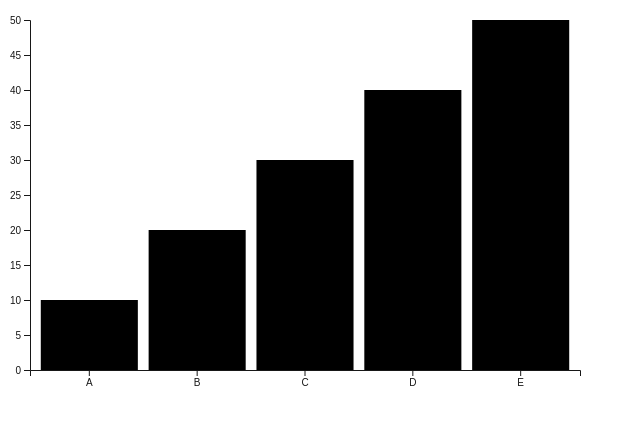
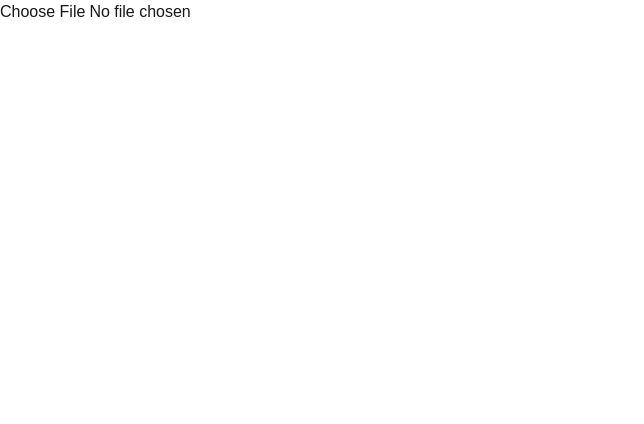
Before and after one commit to nazarenko-by/DataToCanvas, a Next.js app: page / in a window 1280 px wide. Shown: the top 424 px of the page, without its empty margins (0-644 px from the left). Built offline with nearby package versions, Linux system fonts and the light colour scheme.

Commit message:
datatoCanvas: add file upload

```diff
--- a/app/page.tsx
+++ b/app/page.tsx
@@ -1,17 +1,78 @@
-import BarChart from "@/src/components/BarChart";
+"use client";
+
+import { useMemo, useState } from "react";
+import { FileUpload } from "@src/components/FileUpload";
+import BarChart from "@src/components/BarChart";
+import { BarChartData } from "@src/lib/canvas-barchart";
+import { ParseResult } from "@src/lib/csv-parser";
 
 export default function Home() {
+	const [fileData, setFileData] = useState<ParseResult | null>(null);
+	const [error, setError] = useState<string | null>(null);
+	const [xKeys, setXKeys] = useState<string[] | null>(null);
+	const [yKeys, setYKeys] = useState<string[] | null>(null);
+	const [xActive, setXActive] = useState<string | undefined>();
+	const [yActive, setYActive] = useState<string | undefined>();
+
+	const handleParsed = (result: ParseResult) => {
+		if (!result.success) {
+			setError(result.error);
+			return;
+		}
+
+		setXActive(undefined);
+		setYActive(undefined);
+		setFileData(result);
+
+		const keys = result.headers;
+		const yKeys = keys.filter(
+			(key) => key !== "id" && (typeof result.rows[0][key] === "number" || !isNaN(Number(result.rows[0][key])))
+		);
+
+		setXKeys(keys);
+		setYKeys(yKeys);
+	};
+
+	const chartData: BarChartData[] | null = useMemo(() => {
+		if (xActive && yActive && fileData) {
+			const chartData = fileData.rows?.map((row) => ({
+				label: row[xActive] as string,
+				value: +(row[yActive] ?? 0),
+			})) as BarChartData[];
+			return chartData;
+		}
+		return null;
+	}, [xActive, yActive, fileData?.rows]);
+
 	return (
-		<BarChart
-			data={[
-				{ label: "A", value: 10 },
-				{ label: "B", value: 20 },
-				{ label: "C", value: 30 },
-				{ label: "D", value: 40 },
-				{ label: "E", value: 50 },
-			]}
-			width={600}
-			height={400}
-		/>
+		<main>
+			<FileUpload onParsed={handleParsed} />
+			{xKeys && (
+				<select value={xActive || ""} onChange={(e) => setXActive(e.target.value)}>
+					<option value="" style={{ display: "none" }}>
+						Select the X-coordinate
+					</option>
+					{xKeys.map((key) => (
+						<option key={key} value={key}>
+							{key}
+						</option>
+					))}
+				</select>
+			)}
+			{yKeys && (
+				<select value={yActive || ""} onChange={(e) => setYActive(e.target.value)}>
+					<option value="" style={{ display: "none" }}>
+						Select the Y-coordinate
+					</option>
+					{yKeys.map((key) => (
+						<option key={key} value={key}>
+							{key}
+						</option>
+					))}
+				</select>
+			)}
+			{error && <p>{error}</p>}
+			{chartData && <BarChart data={chartData} width={600} height={400} />}
+		</main>
 	);
 }
--- a/src/components/BarChart.tsx
+++ b/src/components/BarChart.tsx
@@ -4,15 +4,22 @@ import { useRef, useEffect } from "react";
 import { select, scaleBand, scaleLinear, axisBottom, axisLeft, max } from "d3";
 import { drawBarChart, BarChartData, getBarAtPoints } from "@src/lib/canvas-barchart";
 
+interface BarChartPadding {
+	top: number;
+	right: number;
+	bottom: number;
+	left: number;
+}
 interface Props {
 	data: BarChartData[];
 	width: number;
 	height: number;
+	padding?: BarChartPadding;
 }
 
-const padding = { top: 20, right: 20, bottom: 30, left: 30 };
+const PADDING = { top: 20, right: 20, bottom: 30, left: 30 };
 
-const BarChart = ({ data, width, height }: Props) => {
+const BarChart = ({ data, width, height, padding = PADDING }: Props) => {
 	const canvasRef = useRef<HTMLCanvasElement>(null);
 	const svgContentRef = useRef<SVGSVGElement>(null);
 
--- /dev/null
+++ b/src/components/FileUpload.tsx
@@ -0,0 +1,27 @@
+"use client";
+
+import { useRef } from "react";
+import { parseCSV, ParseResult } from "@src/lib/csv-parser";
+
+interface Props {
+	onParsed: (result: ParseResult) => void;
+}
+
+export function FileUpload({ onParsed }: Props) {
+	const inputRef = useRef<HTMLInputElement>(null);
+
+	const handleChange = (e: React.ChangeEvent<HTMLInputElement>) => {
+		const file = e.target.files?.[0];
+		if (!file) return;
+
+		const reader = new FileReader();
+		reader.onload = (event) => {
+			const text = event.target?.result;
+			if (typeof text !== "string") return;
+			onParsed(parseCSV(text));
+		};
+		reader.readAsText(file);
+	};
+
+	return <input ref={inputRef} type="file" accept=".csv" onChange={handleChange} />;
+}
--- a/src/lib/csv-parser.ts
+++ b/src/lib/csv-parser.ts
@@ -1,8 +1,10 @@
 export type CsvRow = Record<string, string | null>;
 
-export type ParseResult = { success: true; rows: CsvRow[]; headers: string[] } | { success: false; error: string };
+export type ParseResult =
+	| { success: true; rows: CsvRow[]; headers: string[] }
+	| { success: false; error: string; rows?: CsvRow[] };
 
-export function parseCSV(csvText: string): ParseResult {
+export const parseCSV = (csvText: string): ParseResult => {
 	if (!csvText) return { success: false, error: "Empty string" };
 	const regex = /,(?=(?:(?:[^"]*"){2})*[^"]*$)/;
 
@@ -26,4 +28,4 @@ export function parseCSV(csvText: string): ParseResult {
 		);
 	});
 	return { success: true, rows, headers };
-}
+};
```
Also changed, not shown: 1 other file (tests, documents, lock files or other folders).
